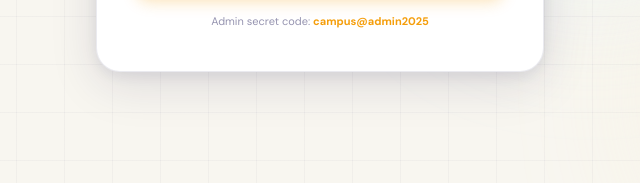
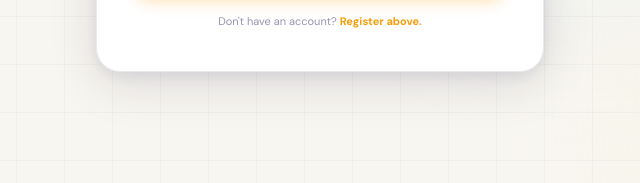
Before and after one commit to anshikavyas03/campusecho, a plain HTML site: page frontend/index.html in a window 1280 px wide. Shown: the part 608-791 px from the top of the page, 320-960 px from the left. Drawn offline with Linux system fonts and the light colour scheme.

Commit message:
change commit
make changes about secret code

```diff
--- a/frontend/index.html
+++ b/frontend/index.html
@@ -74,7 +74,7 @@
           <span>Sign In</span>
           <svg viewBox="0 0 20 20" fill="currentColor"><path fill-rule="evenodd" d="M10.293 3.293a1 1 0 011.414 0l6 6a1 1 0 010 1.414l-6 6a1 1 0 01-1.414-1.414L14.586 11H3a1 1 0 110-2h11.586l-4.293-4.293a1 1 0 010-1.414z" clip-rule="evenodd"/></svg>
         </button>
-        <p class="auth-hint">Admin secret code: <strong>campus@admin2025</strong></p>
+        <p class="auth-hint">Don't have an account? <strong>Register above.</strong></p>
       </form>
 
       <!-- Register Form -->
```
